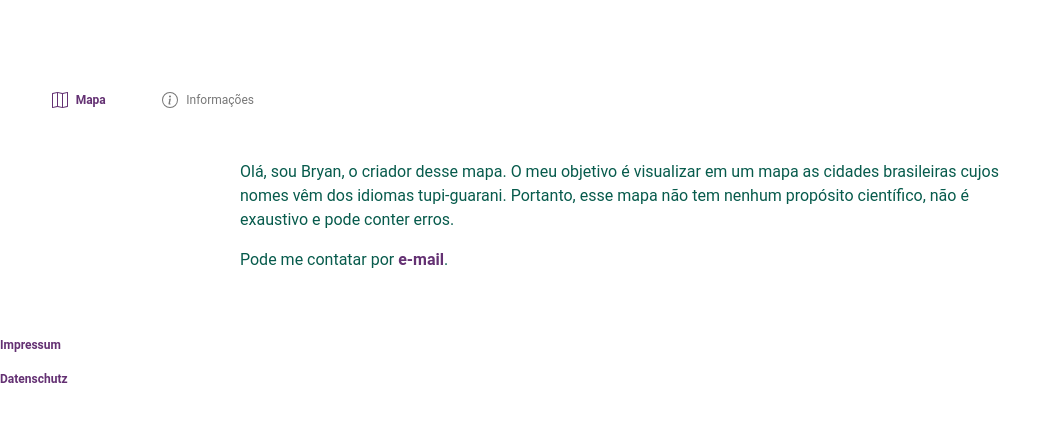
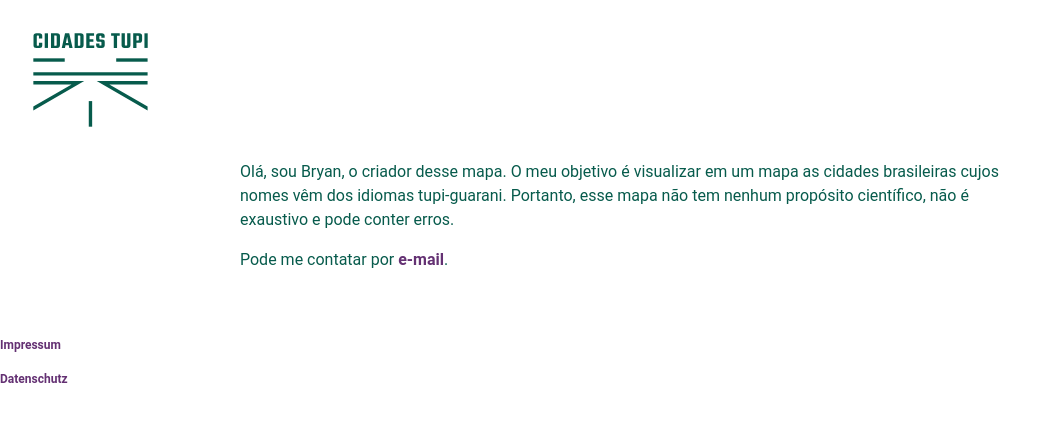
Before and after one commit to bmlancien/cidades-tupi-guarani, a plain HTML site: page pages/infos.html in a window 1280 px wide. Shown: the whole page, without its empty margins (0-1062 px from the left). Drawn offline with nearby package versions, Linux system fonts and the light colour scheme.

Commit message:
add logo and update nav for desktop + mobile

```diff
--- a/pages/infos.html
+++ b/pages/infos.html
@@ -10,28 +10,24 @@
   </head>
   <body>
     <main class="infos">
-        <section>
-            <p>Olá, sou Bryan, o criador desse mapa. O meu objetivo é visualizar em um mapa as cidades brasileiras cujos nomes vêm dos idiomas tupi-guarani. Portanto, esse mapa não tem nenhum propósito científico, não é exaustivo e pode conter erros.</p>
-            <p>Pode me contatar por <a href="mailto:bryanlancien@yahoo.fr">e-mail</a>.</p>
-        </section>
-        <section class="legal-links">
-            <div>
-                <a href="impressum.html">Impressum</a>
-                <a href="datenschutz.html">Datenschutz</a>
+      <div class="app-info">
+        <a href="../index.html">
+          <img src="../assets/logo_cidades_tupi_green.svg" alt="Logo Cidades Tupi">
+        </a>
       </div>
-        </section>
+
       <div class="app-nav">
         <ul>
+          <li class="hide-large">
             <a href="../index.html">
-                    <li>
               <div class="app-nav__item">
                 <svg xmlns="http://www.w3.org/2000/svg" width="16" height="16" fill="currentColor" class="bi bi-map" viewBox="0 0 16 16">
                   <path fill-rule="evenodd" d="M15.817.113A.5.5 0 0 1 16 .5v14a.5.5 0 0 1-.402.49l-5 1a.502.502 0 0 1-.196 0L5.5 15.01l-4.902.98A.5.5 0 0 1 0 15.5v-14a.5.5 0 0 1 .402-.49l5-1a.5.5 0 0 1 .196 0L10.5.99l4.902-.98a.5.5 0 0 1 .415.103zM10 1.91l-4-.8v12.98l4 .8V1.91zm1 12.98l4-.8V1.11l-4 .8v12.98zm-6-.8V1.11l-4 .8v12.98l4-.8z"/>
                 </svg>
                 <span>Mapa</span>
               </div>
+            </a>
           </li>
-                </a>
           <li>
             <div class="app-nav__item">
               <svg xmlns="http://www.w3.org/2000/svg" width="16" height="16" fill="currentColor" class="bi bi-info-circle" viewBox="0 0 16 16">
@@ -44,6 +40,17 @@
           </li>
         </ul>
       </div>
+
+      <section>
+          <p>Olá, sou Bryan, o criador desse mapa. O meu objetivo é visualizar em um mapa as cidades brasileiras cujos nomes vêm dos idiomas tupi-guarani. Portanto, esse mapa não tem nenhum propósito científico, não é exaustivo e pode conter erros.</p>
+          <p>Pode me contatar por <a href="mailto:bryanlancien@yahoo.fr">e-mail</a>.</p>
+      </section>
+      <section class="legal-links">
+          <div>
+              <a href="impressum.html">Impressum</a>
+              <a href="datenschutz.html">Datenschutz</a>
+          </div>
+      </section>
     </main>
 
 
--- a/scss/modules/_blocks.scss
+++ b/scss/modules/_blocks.scss
@@ -1,24 +1,25 @@
 .app-info {
   position: absolute;
-  width: 100%;
-  padding: 1rem 1rem .5rem;
+  width: 5rem;
+  height: 5rem;
+  padding: 1rem 0 0 1rem;
   z-index: 99;
-  background-color: #fff;
+  background-color: none;
   top: 0;
   left: 0;
-  color: #075b4c;
-  box-shadow: 5px 5px 8px -3px #075b4c;
-  opacity: .8;
 
   @media only screen and (min-width: 640px) {
-    width: 24rem;
-    border-radius: .25rem;
+    width: 8rem;
+    height: 8rem;
+    padding: 1rem 0 0 1rem;
     top: 1rem;
     left: 1rem;
   }
 
-  h1 {
-    font-size: 14px;
-    text-align: center;
+  img {
+    height: 2.5rem;
+    @media only screen and (min-width: 640px) {
+      height: 6rem;
+    }
   }
 }
--- a/scss/modules/_components.scss
+++ b/scss/modules/_components.scss
@@ -16,10 +16,18 @@
   right: 0;
   bottom: 0;
   @media only screen and (min-width: 1024px) {
-    top: 5rem;
-    left: 1rem;
-    width: 16rem;
-    border-radius: 4px;
+    display: none;
+    &--map {
+      display: block;
+      top: 9.5rem;
+      left: 2rem;
+      width: 7.25rem;
+      border-radius: 4px;
+      opacity: .8;
+      .hide-large {
+        display: none;
+      }
+    }
   }
   ul {
     width: 100%;
@@ -32,6 +40,9 @@
     width: 49%;
     height: 2.5rem;
     font-size: .75rem;
+    @media only screen and (min-width: 1024px) {
+      width: 100%;
+    }
   }
   &__item {
     display: flex;
--- a/scss/modules/_sections.scss
+++ b/scss/modules/_sections.scss
@@ -6,7 +6,7 @@ main.privacy {
   flex-direction: column;
   align-items: center;
   height: 100%;
-  padding: 2rem 1rem;
+  padding: 5rem 1rem;
   @media only screen and (min-width: 1024px) {
     padding: 10rem 0 0;
   }
```
Also changed, not shown: index.html (+3 -5 lines), pages/datenschutz.html (+9 -2 lines), pages/impressum.html (+9 -2 lines), assets/logo_cidades_tupi_green.svg (added), assets/logo_cidades_tupi_white.svg (added), css/main.css. Lines whose indentation alone changed are shown as unchanged.
